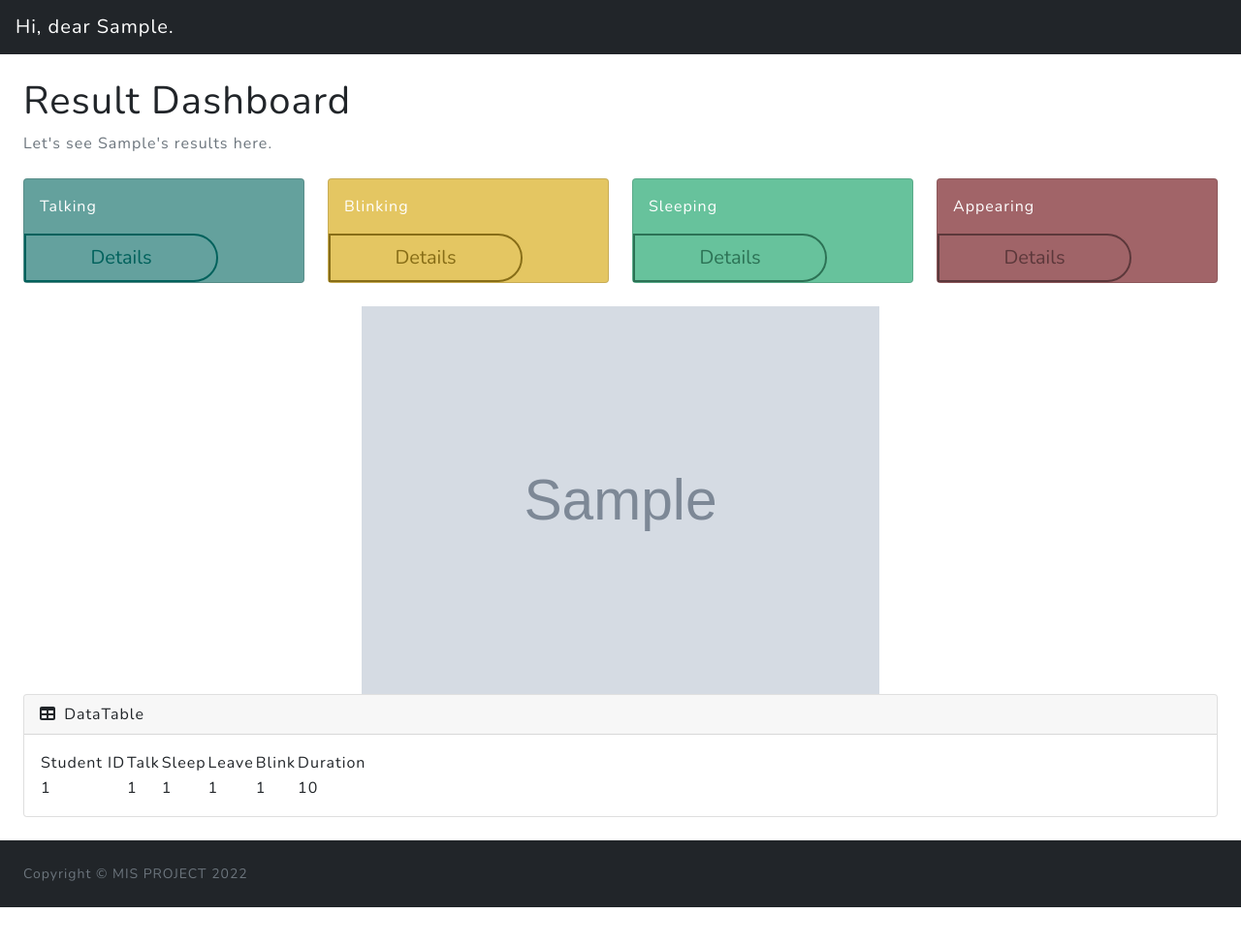
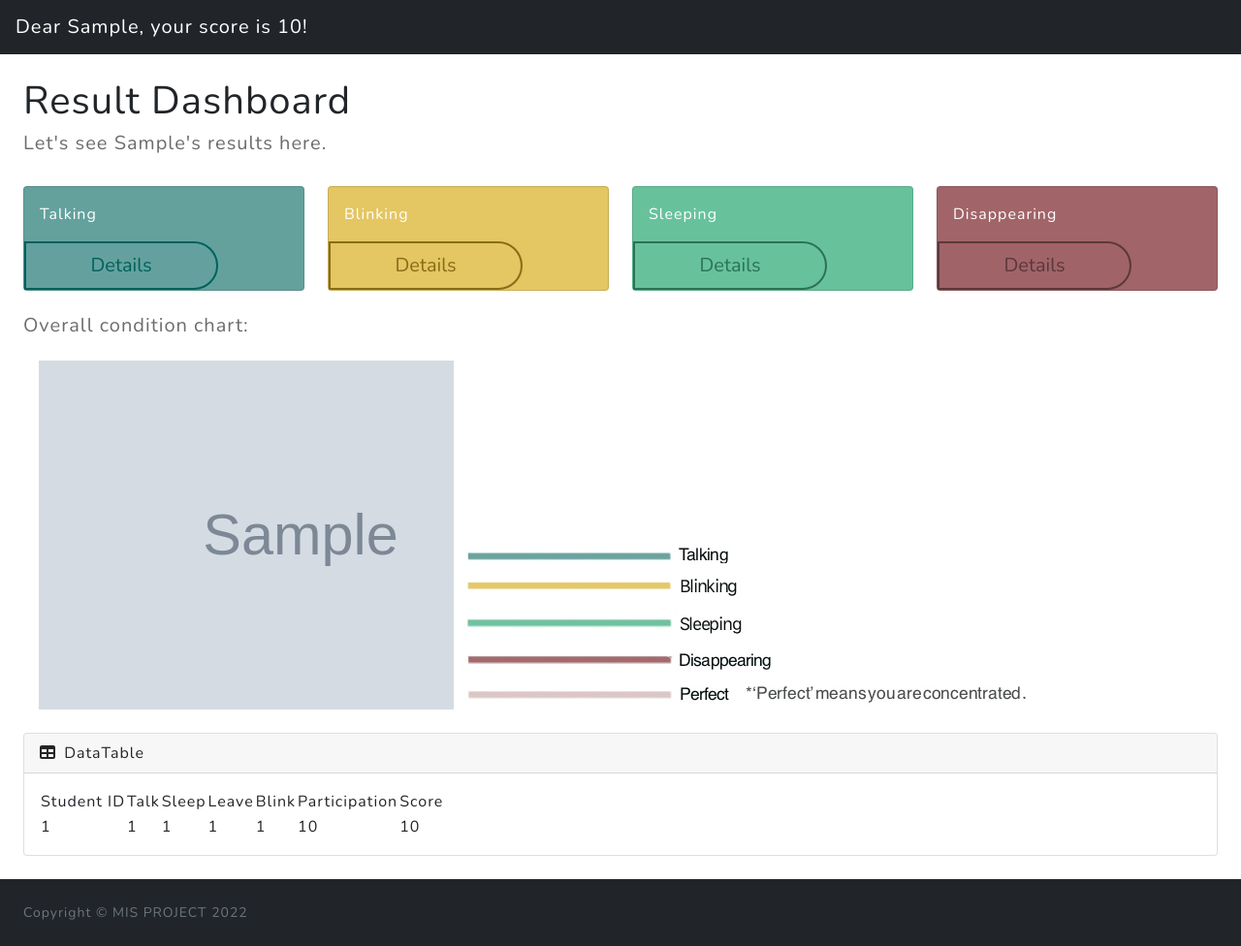
Before and after one commit to stephaninieee/Master-of-Focus, a Flask app: template templates/index.html in a window 1280 px wide. Shown: the whole page at 97% size. Before the commit the page ends 936 px from the top, so only its background shows below. Run offline with Flask 2, Linux system fonts and the light colour scheme; the template is opened without the code that fills it: most values are stand-ins (such as "Sample title", 1, 10 or a date in 2020); grey boxes marked "Sample" are stand-in pictures; some libraries are stand-ins or nearby versions.

Commit message:
Add files via upload

```diff
--- a/templates/index.html
+++ b/templates/index.html
@@ -22,9 +22,12 @@
 
         <nav class="sb-topnav navbar navbar-expand navbar-dark bg-dark">
             <!-- Navbar Brand-->
+            {% for as in a %}
             {% if d %}
-            <a class="navbar-brand ps-3" href="index.html">Hi, dear {{d}}.</a>
+            <a class="navbar-brand ps-3" href="index.html">Dear {{d}}, your score is {{as["score"]}}!</a>
             {% endif %}
+            {% endfor %}
+
             <!-- Sidebar Toggle-->
 
         </nav>
@@ -43,11 +46,23 @@
                 <main>
                     <div class="container-fluid px-4">
                         <h1 class="mt-4">Result Dashboard</h1>
+
+                        <!-- <ol class="breadcrumb mb-4"> -->
+
+
+
+
+                        <!-- </ol> -->
+
                         <ol class="breadcrumb mb-4">
+
                             {% if d %}
-                            <li class="breadcrumb-item active">Let's see {{d}}'s results here.</li>
+                            <h5 style="list-style-type: none; color: #6C6C6C	;	">Let's see {{d}}'s results here.</h5>
+
                             {% endif %}
+
                         </ol>
+
                         <!--start the change for db connection-->
 
                         <div class="row">
@@ -84,9 +99,10 @@
                                 </div>
                             </div>
 
+
                             <div class="col-xl-3 col-md-6">
                                 <div class="card bg-danger text-white mb-4">
-                                    <div class="card-body">Appearing</div>
+                                    <div class="card-body">Disappearing</div>
                                     <div>
                                         <form action = "{{ url_for('appearing') }}">
                                             <input type="submit" submit name="start" id="a" value="Details">
@@ -96,13 +112,35 @@
                             </div>
 
                         </div>
+                        <div class="row">
+                            <div class="col-xl-6" style="list-style-type: none; color: #6C6C6C	;	">
+                                <!-- <div class="card mb-4"> -->
+                                    <!-- <div class="card-header"> -->
+                                        <!-- <i class="fas fa-chart-area me-1"></i> -->
+                                        <h5>Overall condition chart:</h5>
+                                    <!-- </div> -->
+                                    {% if img_a %}
+
+                                    <div class=card-body><img src ="static/chart/{{img_a}}" width="540" height="360"  \></div>
+
+                                    {% endif %}
+                                <!-- </div> -->
+                            </div>
+                            <div class="col-xl-6">
+                                <div >
+
+                                    {% if img_a %}
+
+                                    <div class=card-body><img src ="static/eg.jpg" width="600" height="400" style = "position: relative;left:-200px; "\></div>
+
+                                    {% endif %}
+                                </div>
+                            </div>
+                        </div>
                         <!-------stephanie start add here -->
                          <!-- 表格在這兒！請取用 -->
-                        {% if img_a %}
-                        <center>
-                        <img src ="static/chart/{{img_a}}" width="ˊ600" height="400" \>
-                        </center>
-                        {% endif %}
+
+
                         <!-- 表格在這兒！請取用 -->
                         <!-------stephanie end add here -->
 
@@ -119,7 +157,8 @@
                                         <td>Sleep</td>
                                         <td>Leave</td>
                                         <td>Blink</td>
-                                        <td>Duration</td>
+                                        <td>Participation</td>
+                                        <td>Score</td>
                                      </thead>
 
                                      {% for row in rows %}
@@ -130,6 +169,7 @@
                                            <td>{{row['leave_count']}}</td>
                                            <td>{{row['blink_count']}}</td>
                                            <td>{{row['duration']}}</td>
+                                           <td>{{row['score']}}</td>
                                         </tr>
                                      {% endfor %}
                                     </tbody>
```
